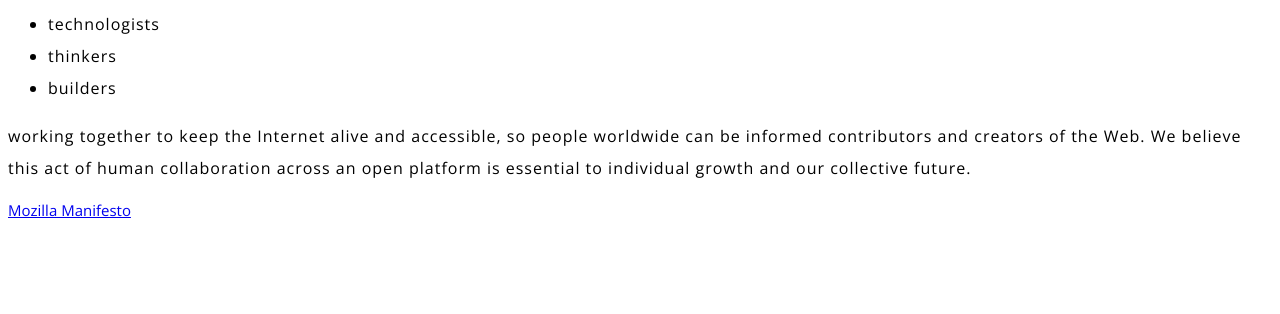
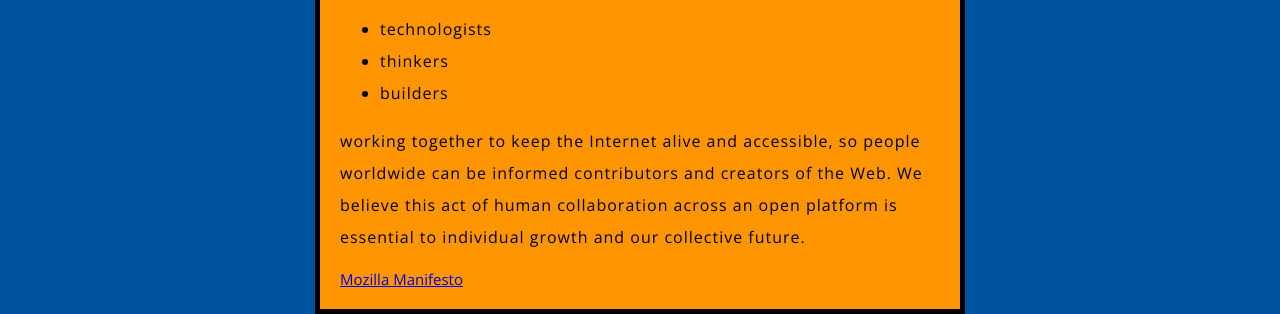
Before and after one commit to On-Fi/mdn-web-docs-example, a plain HTML site: page index.html in a window 1280 px wide. Shown: the part 522-836 px from the top of the page. Before the commit the page ends 800 px from the top, so only its background shows below. Drawn offline with nearby package versions, Linux system fonts and the light colour scheme.

Commit message:
Update style.css

```diff
--- a/styles/style.css
+++ b/styles/style.css
@@ -1,8 +1,24 @@
 /* the selector is html so every declaration inside the curly braces {} is set for the whole html page */
 html {
   font-size: 15px; /* px means "pixels": the base font size is now 15 pixels high */
-  font-family: "Open Sans", sans-serif; /* this should be the rest of the output you got from Google Fonts */
+  font-family: "Open Sans", sans-serif; /* this set the fonts from Google Fonts */
+  background-color: #00539f; /* This sets the element's background color*/
 }
+
+/* the whole body */
+body {
+  width: 600px; /* This forces the body to always be 600 pixels wide */
+  margin: 0 auto;
+  background-color: #ff9500; /* This sets the element's background color*/
+  padding: 0 20px 20px 20px;
+  border: 5px solid black; /*This sets values for the width, style and color of the border.
+  In this case, it's a five-pixel–wide, solid black border, on all sides of the body*/
+  }
+  /* When you set two values on a property like margin or padding,
+  the first value affects the element's top and bottom side (setting it to 0 in this case);
+  the second value affects the left and right side.
+  (Here, auto is a special value that divides the available horizontal space evenly between left and right) ./
+
 
 /* headline */
 h1 {
```
